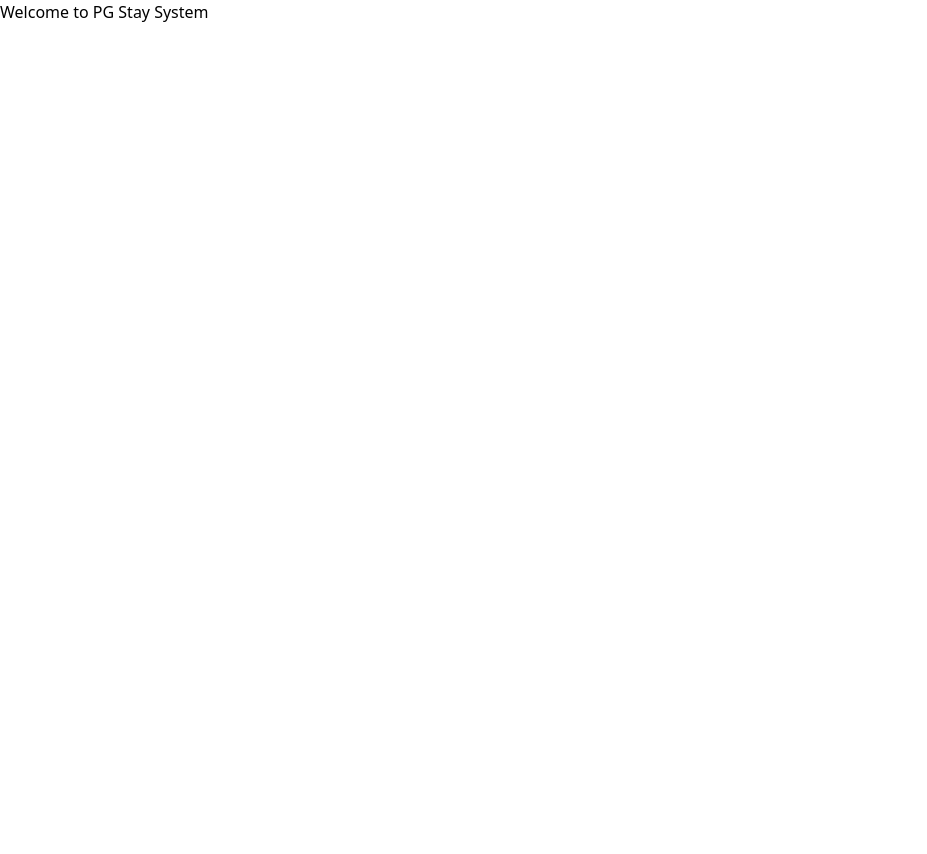
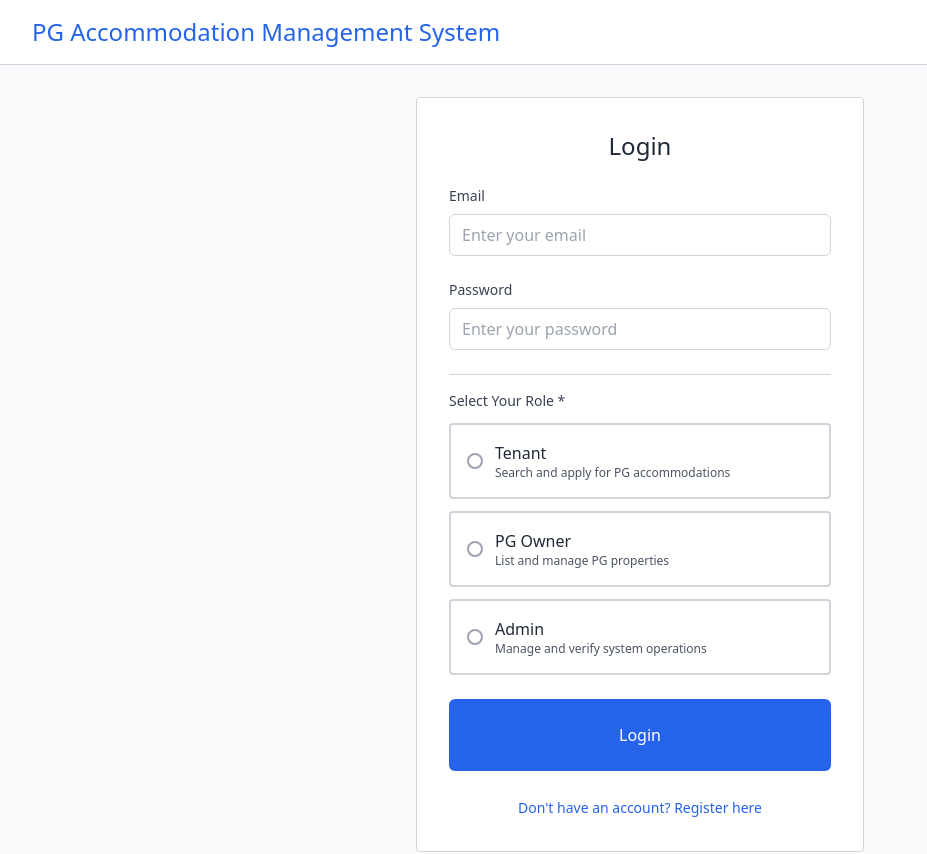
Before and after one commit to iamdayona/PG-Stay-System, a React app in the folder frontend/: page / in a window 1280 px wide. Shown: the top 854 px of the page, without its empty margins (0-927 px from the left). Before the commit the page ends 800 px from the top, so only its background shows below. Built offline with nearby package versions, Linux system fonts and the light colour scheme; the HTML template or start-up script is replaced by a standard one.

Commit message:
added link to pages

```diff
--- a/frontend/src/App.jsx
+++ b/frontend/src/App.jsx
@@ -23,11 +23,9 @@ import TenantDashboard from "./pages/TenantDashboard";
 function App() {
   return (
     <Routes>
-      <Route path="/" element={<Home />} />
 
       {/* Login */}
-      <Route path="/login" element={<Login />} />
-
+      <Route path="/" element={<Login />} />
 
       {/* Admin Routes */}
       <Route path="/admin/dashboard" element={<AdminDashboard />} />
--- a/frontend/src/pages/Home.jsx
+++ /dev/null
@@ -1,9 +0,0 @@
-function Home() {
-  return (
-    <div>
-      <h2>Welcome to PG Stay System</h2>
-    </div>
-  )
-}
-
-export default Home
--- a/frontend/src/pages/OwnerDashboard.jsx
+++ b/frontend/src/pages/OwnerDashboard.jsx
@@ -17,7 +17,7 @@ const OwnerDashboard = () => {
       icon: Building2,
       title: "Manage PG Stays",
       description: "Add and manage your PG properties",
-      path: "/owner/pg-management",
+      path: "/owner/pgsmanagement",
     },
     {
       icon: FileText,
```
Also changed, not shown: frontend/src/pages/AdminDashboard.jsx (+4 -4 lines), frontend/src/pages/TenantDashboard.jsx (+4 -4 lines).
